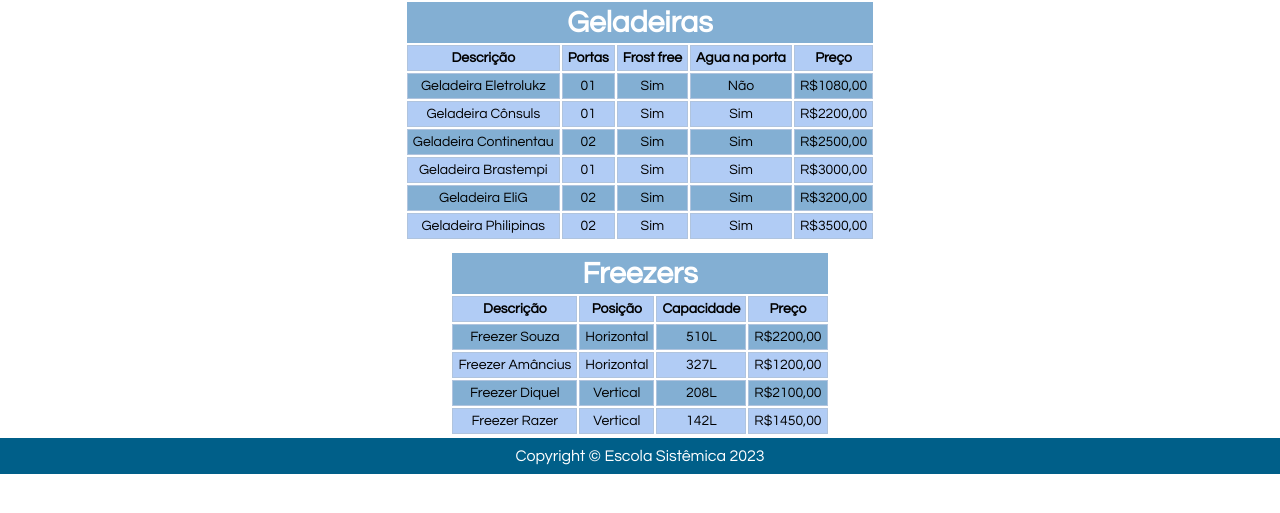
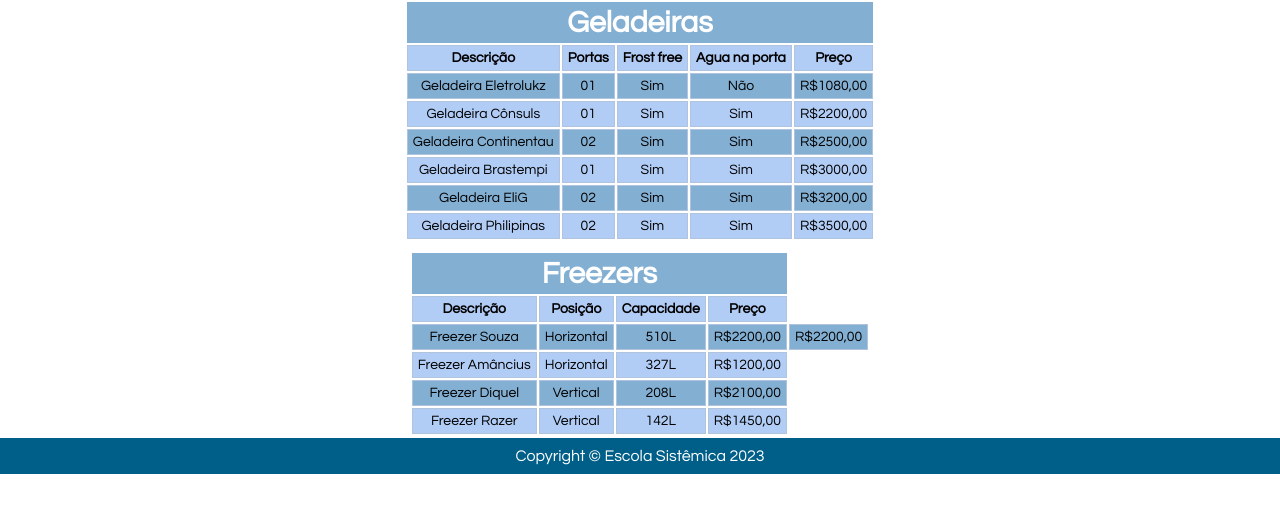
Before and after one commit to viniJulio/Coldigo, a plain HTML site: page ProjetoTrilhaWeb/WebContent/pages/site/produtos.html in a window 1280 px wide. Shown: the part 287-800 px from the top of the page. Drawn offline with Linux system fonts and the light colour scheme.

Commit message:
ajustes front

```diff
--- a/ProjetoTrilhaWeb/WebContent/pages/site/produtos.html
+++ b/ProjetoTrilhaWeb/WebContent/pages/site/produtos.html
@@ -97,6 +97,7 @@
                     <td>Horizontal</td>
                     <td>510L</td>
                     <td>R$2200,00</td>
+                    <td>R$2200,00</td>
                 </tr>
                 <tr>
                     <td>Freezer Amâncius</td>
```
